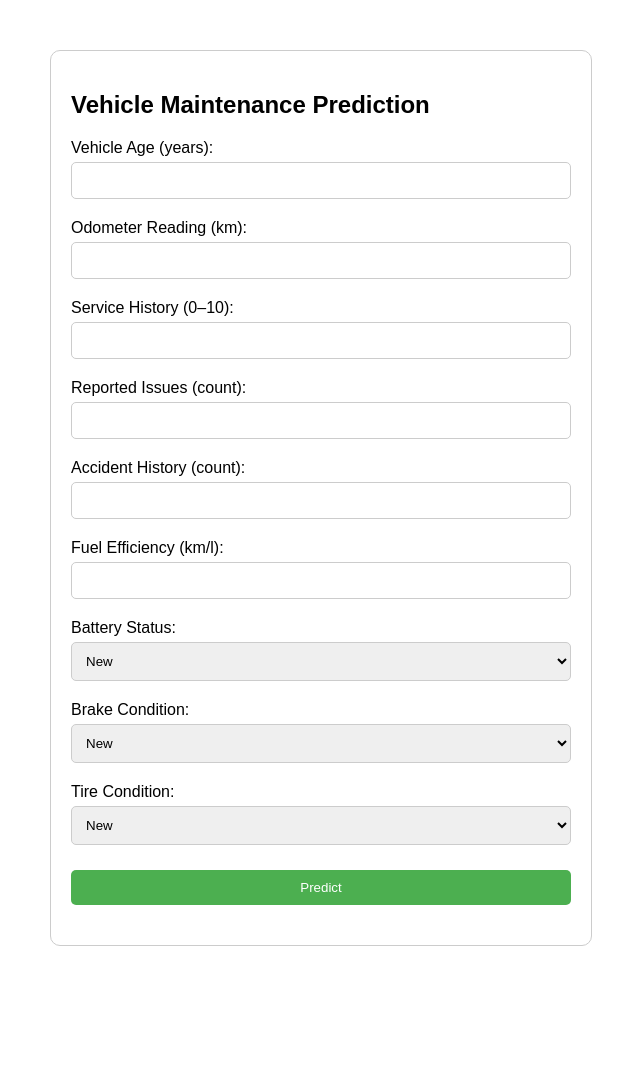
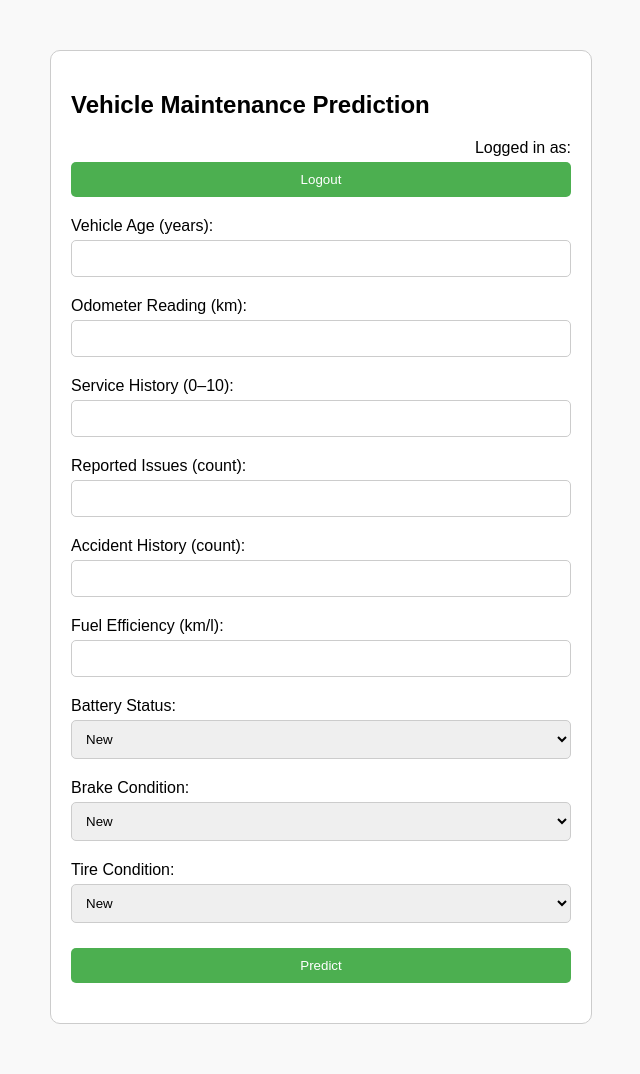
Before and after one commit to rahdwivedi/Vehicle_Maintenance_Model, a Flask app: template templates/index.html in a window 1280 px wide. Shown: the whole page, without its empty margins (319-959 px from the left). Before the commit the page ends 946 px from the top, so only its background shows below. Run offline with Flask 3, Linux system fonts and the light colour scheme; the template is opened without the code that fills it, so the values that code supplies are empty; parts of the project's set-up code (start-up, migrations or seed data) failed here and were passed over.

Commit message:
Update index.html

```diff
--- a/templates/index.html
+++ b/templates/index.html
@@ -3,26 +3,49 @@
 <head>
     <title>Vehicle Maintenance Prediction</title>
     <style>
-        body { font-family: Arial, sans-serif; margin: 50px; }
+        body {
+            font-family: Arial, sans-serif;
+            margin: 50px;
+            background-color: #f9f9f9;
+        }
         .form-container {
-            max-width: 500px; margin: auto; padding: 20px;
-            border: 1px solid #ccc; border-radius: 10px;
+            max-width: 500px;
+            margin: auto;
+            padding: 20px;
+            background-color: white;
+            border: 1px solid #ccc;
+            border-radius: 10px;
         }
         .form-container input, .form-container select {
-            width: 100%; padding: 10px; margin: 5px 0 20px 0;
-            border: 1px solid #ccc; border-radius: 5px; box-sizing: border-box;
+            width: 100%;
+            padding: 10px;
+            margin: 5px 0 20px 0;
+            display: inline-block;
+            border: 1px solid #ccc;
+            border-radius: 5px;
+            box-sizing: border-box;
         }
         .form-container input[type="submit"] {
-            background-color: #4CAF50; color: white; border: none;
+            background-color: #4CAF50;
+            color: white;
+            border: none;
         }
         .form-container input[type="submit"]:hover {
             background-color: #45a049;
         }
-        .result { font-size: 1.5em; color: #4CAF50; text-align: center; margin-top: 20px; }
-        .user-info { text-align: center; margin-bottom: 10px; }
+        .result {
+            font-size: 1.5em;
+            color: #4CAF50;
+            text-align: center;
+            margin-top: 20px;
+        }
         .logout-btn {
-            background-color: #f44336; color: white;
-            border: none; padding: 5px 10px; border-radius: 5px;
+            background-color: #f44336;
+            color: white;
+            border: none;
+            padding: 5px 10px;
+            border-radius: 5px;
+            float: right;
         }
     </style>
 </head>
@@ -30,14 +53,12 @@
     <div class="form-container">
         <h2>Vehicle Maintenance Prediction</h2>
 
-        {% if session.get('username') %}
-            <div class="user-info">
-                Logged in as: <strong>{{ session['username'] }}</strong><br>
-                <form action="{{ url_for('logout') }}" method="get">
-                    <input type="submit" value="Logout" class="logout-btn">
-                </form>
-            </div>
-        {% endif %}
+        <div style="text-align: right; margin-bottom: 10px;">
+            Logged in as: <strong>{{ session['username'] }}</strong>
+            <form action="/logout" method="get" style="display: inline;">
+                <input type="submit" value="Logout" class="logout-btn">
+            </form>
+        </div>
 
         <form action="/predict" method="post">
             <label for="Vehicle_Age">Vehicle Age (years):</label>
```
